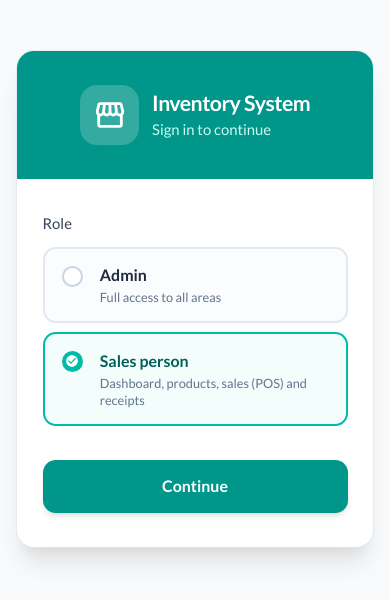
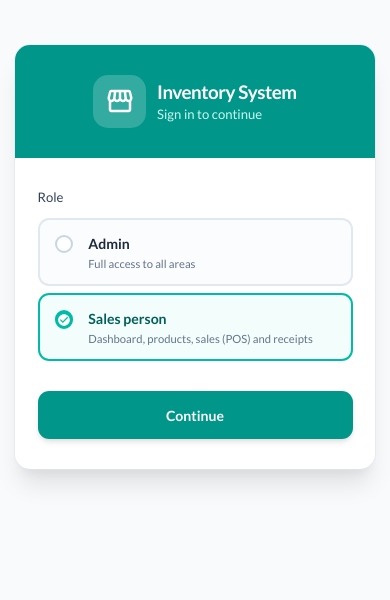
Before and after one commit to bandohkwaku83/inventory_system, a Next.js app: page /login in a window 390 px wide. Shown: the top 600 px of the page. Built offline with nearby package versions, Linux system fonts and the light colour scheme.

Commit message:
Responsiveness update

```diff
--- a/app/dashboard/inventory/page.tsx
+++ b/app/dashboard/inventory/page.tsx
@@ -278,7 +278,7 @@ export default function InventoryPage() {
             <Title level={4} className="!mb-1 !font-bold !text-slate-800">Inventory</Title>
             <Text type="secondary">Add new products and track stock; they appear in Products and POS</Text>
           </div>
-          <Space size="middle">
+          <Space size="middle" wrap>
             <Button
               size="large"
               icon={<UploadOutlined />}
@@ -352,6 +352,7 @@ export default function InventoryPage() {
         okText={editingItem ? 'Update' : 'Add product'}
         cancelText="Cancel"
         width={520}
+        style={{ maxWidth: '95vw' }}
         destroyOnClose
         okButtonProps={{ className: '!bg-teal-600 !border-teal-600 hover:!bg-teal-700' }}
       >
@@ -384,7 +385,7 @@ export default function InventoryPage() {
             <TextArea rows={3} placeholder="Optional product description" />
           </Form.Item>
 
-          <div className="grid grid-cols-2 gap-4">
+          <div className="grid grid-cols-1 sm:grid-cols-2 gap-4">
             <Form.Item
               name="price"
               label="Selling price (GHS)"
@@ -421,7 +422,7 @@ export default function InventoryPage() {
             />
           </Form.Item>
 
-          <div className="grid grid-cols-2 gap-4">
+          <div className="grid grid-cols-1 sm:grid-cols-2 gap-4">
             <Form.Item name="quantity" label="Stock quantity" rules={[{ required: true, message: 'Required' }]}>
               <InputNumber min={0} className="w-full" size="large" />
             </Form.Item>
@@ -442,6 +443,7 @@ export default function InventoryPage() {
         onCancel={() => setImportOpen(false)}
         footer={null}
         width={480}
+        style={{ maxWidth: '95vw' }}
         destroyOnClose
       >
         <div className="py-2">
--- a/app/dashboard/products/page.tsx
+++ b/app/dashboard/products/page.tsx
@@ -299,6 +299,7 @@ export default function ProductsPage() {
         okText="Update"
         cancelText="Cancel"
         width={520}
+        style={{ maxWidth: '95vw' }}
         destroyOnClose
         okButtonProps={{
           className: '!bg-teal-600 !border-teal-600 hover:!bg-teal-700',
@@ -338,7 +339,7 @@ export default function ProductsPage() {
             <TextArea rows={3} placeholder="Optional product description" />
           </Form.Item>
 
-          <div className="grid grid-cols-2 gap-4">
+          <div className="grid grid-cols-1 sm:grid-cols-2 gap-4">
             <Form.Item
               name="price"
               label="Selling price (GHS)"
@@ -382,7 +383,7 @@ export default function ProductsPage() {
             />
           </Form.Item>
 
-          <div className="grid grid-cols-2 gap-4">
+          <div className="grid grid-cols-1 sm:grid-cols-2 gap-4">
             <Form.Item name="quantity" label="Stock quantity" rules={[{ required: true, message: 'Required' }]}>
               <InputNumber min={0} className="w-full" size="large" />
             </Form.Item>
--- a/app/dashboard/purchases/page.tsx
+++ b/app/dashboard/purchases/page.tsx
@@ -288,6 +288,7 @@ export default function PurchasesPage() {
         okText="Save purchase"
         cancelText="Cancel"
         width={640}
+        style={{ maxWidth: '95vw' }}
         destroyOnClose
         okButtonProps={{
           disabled: formData.items.length === 0,
@@ -370,13 +371,16 @@ export default function PurchasesPage() {
 
             {formData.items.length > 0 ? (
               <>
+                <div className="overflow-x-auto -mx-1">
                   <Table<PurchaseItem>
                     columns={lineItemColumns}
                     dataSource={formData.items}
                     rowKey={(_, i) => String(i)}
                     pagination={false}
                     size="small"
+                    scroll={{ x: 500 }}
                   />
+                </div>
                 <div className="mt-4 flex justify-end border-t border-slate-200 pt-4">
                   <Text strong className="text-base">
                     Total: <span className="text-teal-600">GHS {totalModal.toFixed(2)}</span>
--- a/app/dashboard/receipts/page.tsx
+++ b/app/dashboard/receipts/page.tsx
@@ -258,6 +258,7 @@ export default function ReceiptsPage() {
         onCancel={() => setViewOpen(false)}
         footer={null}
         width={400}
+        style={{ maxWidth: '95vw' }}
         destroyOnClose
         className="receipt-print-modal"
       >
--- a/app/dashboard/reports/page.tsx
+++ b/app/dashboard/reports/page.tsx
@@ -170,12 +170,12 @@ export default function ReportsPage() {
         {/* Toolbar: report type + date range + export */}
         <Card className="shadow-sm" styles={{ body: { padding: '1rem 1.25rem' } }}>
           <div className="reports-toolbar flex flex-col gap-4 sm:flex-row sm:items-center sm:justify-between sm:gap-4">
-            <div className="flex flex-wrap items-center gap-3">
+            <div className="flex flex-wrap items-center gap-3 w-full sm:w-auto">
               <Select
                 value={reportType}
                 onChange={setReportType}
                 options={reportTypes}
-                className="!w-[180px]"
+                className="!w-full sm:!w-[180px] min-w-0"
                 size="large"
                 suffixIcon={reportType === 'top' ? <BarChartOutlined /> : <LineChartOutlined />}
               />
@@ -187,7 +187,7 @@ export default function ReportsPage() {
                 placeholder={['Start date', 'End date']}
               />
             </div>
-            <Space size="middle">
+            <Space size="middle" wrap className="w-full sm:w-auto">
               <Button
                 icon={<FilePdfOutlined />}
                 size="large"
@@ -372,6 +372,7 @@ export default function ReportsPage() {
                 rowKey="name"
                 pagination={{ pageSize: 10, showSizeChanger: true, showTotal: (t) => `Total ${t} items` }}
                 size="middle"
+                scroll={{ x: 400 }}
               />
             ) : (
               <Table<DailySalesData | MonthlySalesData>
@@ -380,6 +381,7 @@ export default function ReportsPage() {
                 rowKey={reportType === 'monthly' ? 'month' : 'date'}
                 pagination={{ pageSize: 10, showSizeChanger: true, showTotal: (t) => `Total ${t} rows` }}
                 size="middle"
+                scroll={{ x: 400 }}
               />
             )}
           </div>
--- a/app/globals.css
+++ b/app/globals.css
@@ -55,7 +55,8 @@
 }
 
 html {
-  font-size: 17px;
+  font-size: clamp(15px, 2.5vw, 17px);
+  overflow-x: hidden;
 }
 
 body {
@@ -65,6 +66,8 @@ body {
   font-size: 1rem;
   margin: 0;
   padding: 0;
+  overflow-x: hidden;
+  -webkit-overflow-scrolling: touch;
 }
 
 /* Products table toolbar: consistent search + filter styling */
@@ -181,3 +184,49 @@ body {
 .animate-loader-line {
   animation: loader-line 1.2s ease-in-out infinite;
 }
+
+/* Responsive: Ant Design modals fit viewport on mobile */
+@media (max-width: 575px) {
+  .ant-modal-wrap {
+    padding: 8px !important;
+    align-items: flex-start !important;
+    padding-top: env(safe-area-inset-top, 8px) !important;
+  }
+  .ant-modal {
+    max-width: calc(100vw - 16px) !important;
+    top: 0 !important;
+    margin: 0 !important;
+    padding-bottom: 0 !important;
+  }
+  .ant-modal-content {
+    max-height: calc(100dvh - 32px) !important;
+    overflow-y: auto;
+  }
+  .ant-table-wrapper {
+    overflow-x: auto;
+    -webkit-overflow-scrolling: touch;
+  }
+}
+
+/* Ensure tables scroll horizontally on small screens */
+.ant-table-body {
+  overflow-x: auto !important;
+  -webkit-overflow-scrolling: touch;
+}
+
+/* Safe area padding for bottom of main content (notched devices) */
+.safe-area-bottom {
+  padding-bottom: calc(2rem + env(safe-area-inset-bottom, 0px)) !important;
+}
+
+/* Login page: respect safe areas on notched devices */
+.login-safe-area {
+  padding-top: calc(3rem + env(safe-area-inset-top, 0px));
+  padding-bottom: calc(3rem + env(safe-area-inset-bottom, 0px));
+}
+@media (min-width: 640px) {
+  .login-safe-area {
+    padding-top: calc(4rem + env(safe-area-inset-top, 0px));
+    padding-bottom: calc(4rem + env(safe-area-inset-bottom, 0px));
+  }
+}
--- a/app/layout.tsx
+++ b/app/layout.tsx
@@ -1,4 +1,4 @@
-import type { Metadata } from "next";
+import type { Metadata, Viewport } from "next";
 import { Lato } from "next/font/google";
 import "./globals.css";
 import ThemeRegistry from "./components/ThemeRegistry";
@@ -16,6 +16,12 @@ const lato = Lato({
 export const metadata: Metadata = {
   title: "Inventory System",
   description: "Inventory management for shops and supermarkets",
+};
+
+export const viewport: Viewport = {
+  width: "device-width",
+  initialScale: 1,
+  maximumScale: 5,
 };
 
 export default function RootLayout({
--- a/app/login/page.tsx
+++ b/app/login/page.tsx
@@ -26,7 +26,7 @@ export default function LoginPage() {
   ];
 
   return (
-    <div className="min-h-screen bg-slate-50 px-4 py-12 sm:flex sm:items-center sm:justify-center sm:py-16">
+    <div className="min-h-screen bg-slate-50 px-4 sm:flex sm:items-center sm:justify-center login-safe-area">
       <div className="mx-auto w-full max-w-[400px]">
         {/* Card */}
         <div className="overflow-hidden rounded-2xl bg-white shadow-xl ring-1 ring-slate-200/60">
```
Also changed, not shown: app/components/DashboardLayout.tsx (+11 -11 lines), app/dashboard/page.tsx (+8 -6 lines), app/dashboard/sales/page.tsx (+11 -7 lines). Lines whose indentation alone changed are shown as unchanged.
